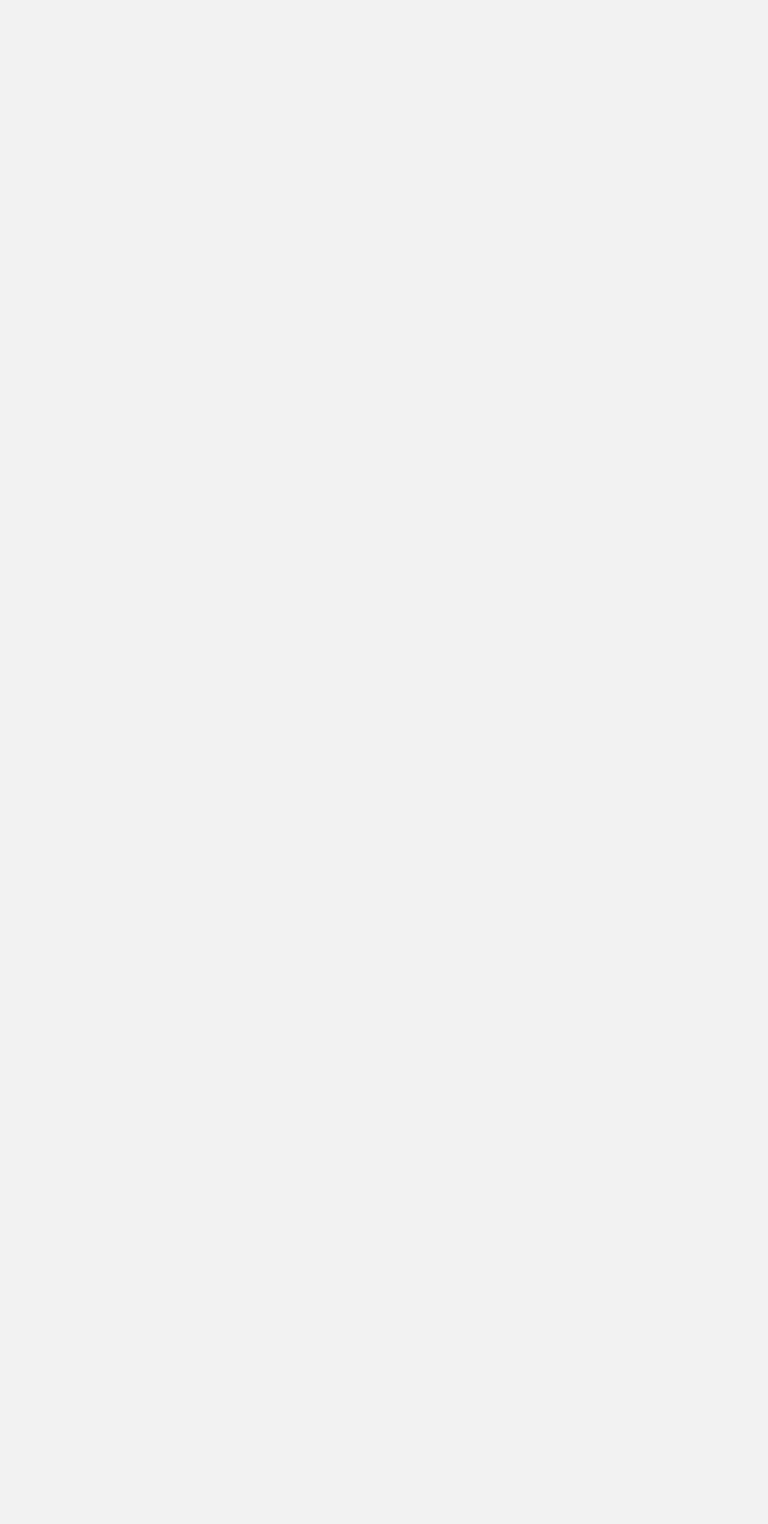
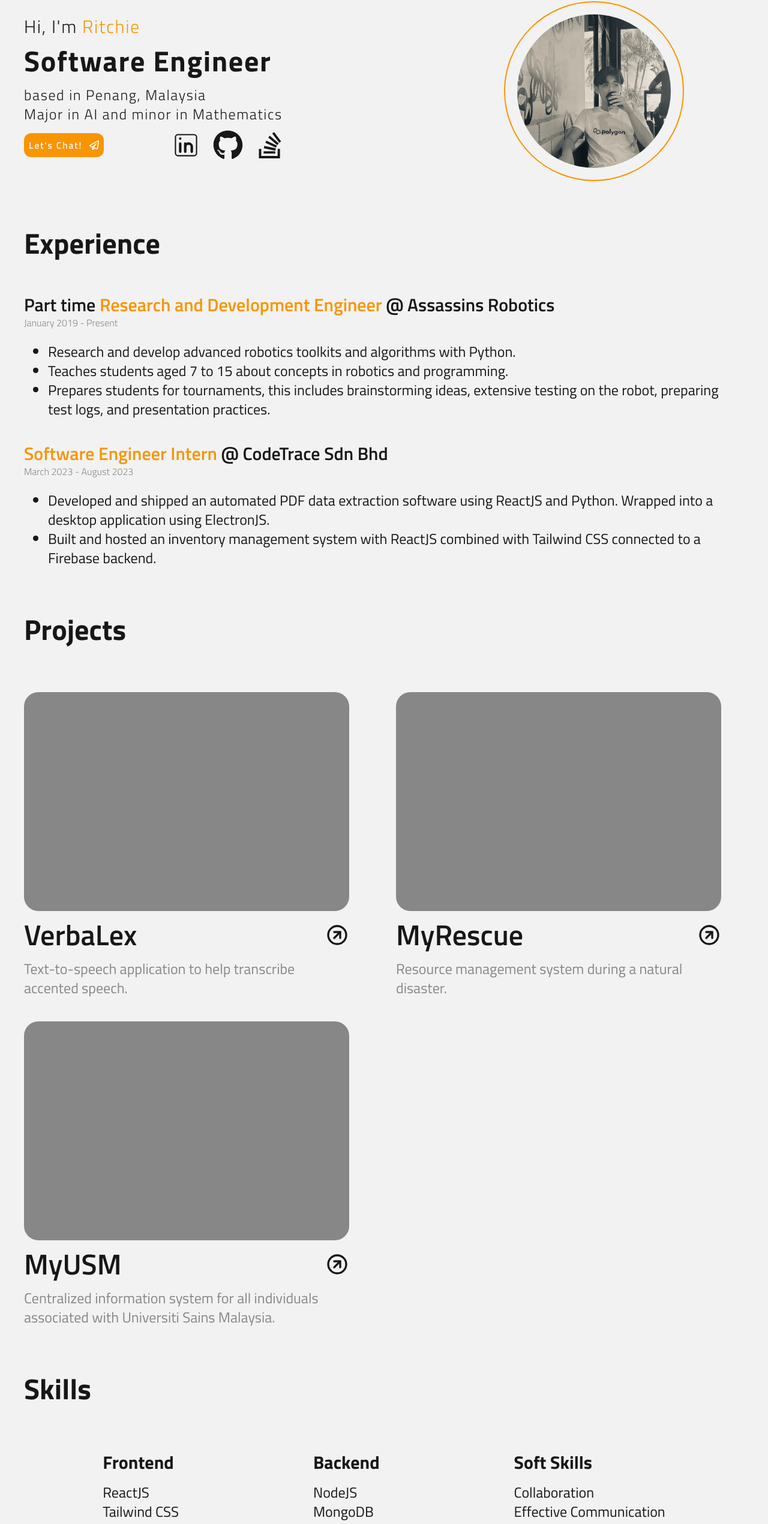
Before and after one commit to RitchieP/Portfolio-Site, a Next.js app: page / in a window 1280 px wide. Shown: the part 152-2693 px from the top of the page at 60% size. Before the commit the page ends 874 px from the top, so only its background shows below. Built offline with nearby package versions, Linux system fonts and the light colour scheme.

Commit message:
build: :building_construction: Built homepage sketch

```diff
--- a/src/app/page.js
+++ b/src/app/page.js
@@ -1,9 +1,190 @@
 import Image from "next/image";
+import { TbCircleArrowUpRight } from "react-icons/tb";
+import { FaRegPaperPlane, FaGithub, FaStackOverflow  } from "react-icons/fa";
+import { CiLinkedin } from "react-icons/ci";
 
 export default function Home() {
   return (
-    <div className="grid grid-rows-[20px_1fr_20px] items-center justify-items-center min-h-screen p-8 pb-20 gap-16 sm:p-20 font-[family-name:var(--font-titillium-web-semi-bold)]">
+    <div>
+      {/* First impression of the home page */}
+      <div className="flex flex-row flex-wrap-reverse p-10 mt-10 place-items-center">
+        <div className="basis-2/3 tracking-widest font-[family-name:var(--font-titillium-web-light)] ">
+          <p className="xl:text-3xl 2xl:text-6xl">
+            Hi, I'm <span className="text-secondary">Ritchie</span>
+          </p>
+          <p className="my-4 text-5xl font-[family-name:var(--font-titillium-web-bold)]">
+            Software Engineer
+          </p>
+          <p className="text-2xl">
+            based in Penang, Malaysia <br/>
+            Major in AI and minor in Mathematics
+          </p>
+          <div className="flex flex-row items-center justify-start gap-28">
+            <a
+              className="my-4 p-2 flex flex-row items-center gap-3 bg-secondary rounded-xl text-background font-[family-name:var(--font-titillium-web-semi-bold)]"
+              href="mailto:ritchiepoh@gmail.com"
+              target="_blank"
+            >
+              Let's Chat! <FaRegPaperPlane color="white"/>
+            </a>
+            <div className="grid grid-cols-3 gap-5">
+              <a href="https://www.linkedin.com/in/ritchie-p/" target="_blank"><CiLinkedin size={50}/></a>
+              <a href="https://github.com/RitchieP" target="_blank"><FaGithub size={50}/></a>
+              <a href="https://stackoverflow.com/users/13328625/invalidhop" target="_blank"><FaStackOverflow size={50}/></a>
+            </div>
+          </div>
+        </div>
 
+        {/* Image of me */}
+        <div className="basis-1/3">
+          <Image
+            className="rounded-full border-2 border-secondary p-5"
+            src="/profile_pic.jpg"
+            alt="Picture of the author"
+            width={300}
+            height={300}
+            priority
+          />
+        </div>
+      </div>
+
+      {/* Experience section */}
+      <p className="p-10 text-5xl font-[family-name:var(--font-titillium-web-bold)]">Experience</p>
+      <div className="flex flex-col my-5 px-10">
+        <div className="mb-5">
+          <p className="text-3xl font-[family-name:var(--font-titillium-web-semi-bold)]">
+            Part time <span className="text-secondary">Research and Development Engineer</span> @ Assassins Robotics
+          </p>
+          <p className="text-unhighlighted font-[family-name:var(--font-titillium-web-light)]">January 2019 - Present</p>
+          <ul className="text-2xl list-disc px-10 my-5 font-[family-name:var(--font-titillium-web-regular)]">
+            <li>Research and develop advanced robotics toolkits and algorithms with Python.</li>
+            <li>Teaches students aged 7 to 15 about concepts in robotics and programming.</li>
+            <li>Prepares students for tournaments, this includes brainstorming ideas, extensive testing on the robot, preparing test logs, and presentation practices.</li>
+          </ul>
+        </div>
+
+        <div>
+          <p className="text-3xl font-[family-name:var(--font-titillium-web-semi-bold)]">
+            <span className="text-secondary">Software Engineer Intern</span> @ CodeTrace Sdn Bhd
+          </p>
+          <p className="text-unhighlighted font-[family-name:var(--font-titillium-web-light)]">March 2023 - August 2023</p>
+          <ul className="text-2xl list-disc px-10 my-5 font-[family-name:var(--font-titillium-web-regular)]">
+            <li>Developed and shipped an automated PDF data extraction software using ReactJS and Python. Wrapped into a desktop application using ElectronJS.</li>
+            <li>Built and hosted an inventory management system with ReactJS combined with Tailwind CSS connected to a Firebase backend.</li>
+          </ul>
+        </div>
+      </div>
+
+      {/* Projects section */}
+      <p className="p-10 text-5xl font-[family-name:var(--font-titillium-web-bold)]">Projects</p>
+      <div className="grid grid-cols-2 gap-10 p-10">
+
+        <div className="w-[542px]">
+          {/* TODO: Replace this with Image later */}
+          <div className="w-[542px] h-[365px] bg-unhighlighted rounded-3xl"></div>
+          <div className="flex flex-row place-items-center justify-between">
+            <p className="py-4 text-5xl font-[family-name:var(--font-titillium-web-semi-bold)]">VerbaLex</p>
+            <TbCircleArrowUpRight className="size-10"/>
+          </div>
+          <p className="text-2xl text-unhighlighted font-[family-name:var(--font-titillium-web-regular)]">Text-to-speech application to help transcribe accented speech.</p>
+        </div>
+
+        <div className="w-[542px]">
+          {/* TODO: Replace this with Image later */}
+          <div className="w-[542px] h-[365px] bg-unhighlighted rounded-3xl"></div>
+          <div className="flex flex-row place-items-center justify-between">
+            <p className="py-4 text-5xl font-[family-name:var(--font-titillium-web-semi-bold)]">MyRescue</p>
+            <TbCircleArrowUpRight className="size-10"/>
+          </div>
+          <p className="text-2xl text-unhighlighted font-[family-name:var(--font-titillium-web-regular)]">Resource management system during a natural disaster.</p>
+        </div>
+
+        <div className="w-[542px]">
+          {/* TODO: Replace this with Image later */}
+          <div className="w-[542px] h-[365px] bg-unhighlighted rounded-3xl"></div>
+          <div className="flex flex-row place-items-center justify-between">
+            <p className="py-4 text-5xl font-[family-name:var(--font-titillium-web-semi-bold)]">MyUSM</p>
+            <TbCircleArrowUpRight className="size-10"/>
+          </div>
+          <p className="text-2xl text-unhighlighted font-[family-name:var(--font-titillium-web-regular)]">Centralized information system for all individuals associated with Universiti Sains Malaysia.</p>
+        </div>
+
+      </div>
+
+      {/* Skills section */}
+      <p className="p-10 text-5xl font-[family-name:var(--font-titillium-web-bold)]">Skills</p>
+      <div className="flex flex-row flex-wrap place-content-center gap-56 p-10">
+        <div>
+          <p className="text-3xl font-[family-name:var(--font-titillium-web-bold)]">Frontend</p>
+          <ul className="mt-4 text-2xl font-[family-name:var(--font-titillium-web-regular)]">
+            <li>ReactJS</li>
+            <li>Tailwind CSS</li>
+            <li>Flutter</li>
+          </ul>
+        </div>
+
+        <div>
+          <p className="text-3xl font-[family-name:var(--font-titillium-web-bold)]">Backend</p>
+          <ul className="mt-4 text-2xl font-[family-name:var(--font-titillium-web-regular)]">
+            <li>NodeJS</li>
+            <li>MongoDB</li>
+            <li>Express</li>
+            <li>Firebase</li>
+          </ul>
+        </div>
+
+        <div>
+          <p className="text-3xl font-[family-name:var(--font-titillium-web-bold)]">Soft Skills</p>
+          <ul className="mt-4 text-2xl font-[family-name:var(--font-titillium-web-regular)]">
+            <li>Collaboration</li>
+            <li>Effective Communication</li>
+            <li>Leadership</li>
+            <li>Analytical Thinking</li>
+          </ul>
+        </div>
+
+        <div>
+          <p className="text-3xl font-[family-name:var(--font-titillium-web-bold)]">Others</p>
+          <ul className="mt-4 text-2xl font-[family-name:var(--font-titillium-web-regular)]">
+            <li>Python</li>
+            <li>ElectronJS</li>
+            <li>Google Cloud Services</li>
+          </ul>
+        </div>
+
+      </div>
+
+      {/* About me section */}
+      <p className="p-10 text-5xl font-[family-name:var(--font-titillium-web-bold)]">How I got here?</p>
+      <div className="p-10 text-2xl text-justify font-[family-name:var(--font-titillium-web-regular)]">
+        <p>
+        My story as a developer began back in <span className="text-secondary">2016</span>, when I joined the robotics club back in high school. That was the first ever time I was able to turn a few lines of blocks into actual output, tangible by hand.
+        <br/>
+        <br/>
+        After graduating from high school, I furthered studies in Computer Sciences for my pre-university program and continued the trend at <span className="text-secondary">Universiti Sains Malaysia (USM)</span>.
+        <br/>
+        <br/>
+        At USM, I joined the Google Developer Groups on Campus (aka. Google Developer Student Clubs back then), it was my first time getting in touch with developer communities and it was so vibrant and full of positivity and energy. Eventually I moved on to become a <span className="text-secondary">GDG George Town</span> Co-Lead today.
+        <br/>
+        <br/>
+        I was also fortunate enough to join <span className="text-secondary">CodeTrace</span> as a Software Engineer Intern where I really had an insight into how factories and manufacturing lines leverages AI in scanning barcodes and machine vision.
+        <br/>
+        <br/>
+        All these opportunities has allowed to learn from various industry professionals and made valuable connections. And I’m currently applying all my knowledge and expertise to help an academy that teaches students about robotics (What a round of events!). And guess what? I love what I’m doing!
+        </p>
+      </div>
+
+      {/* Contact me section */}
+      <p className="px-10 pt-10 text-5xl font-[family-name:var(--font-titillium-web-bold)]">Interested in <span className="text-secondary">joining forces?</span></p>
+      <div className="px-10 mb-10 grid grid-cols-11">
+      <a
+        className="my-4 p-2 flex flex-row items-center gap-3 bg-secondary rounded-xl text-background font-[family-name:var(--font-titillium-web-semi-bold)]"
+        href="mailto:ritchiepoh@gmail.com"
+        target="_blank"
+      >
+        Let's Chat! <FaRegPaperPlane color="white"/>
+      </a>
+      </div>
     </div>
   );
 }
```
Also changed, not shown: public/profile_pic.jpg (added).
